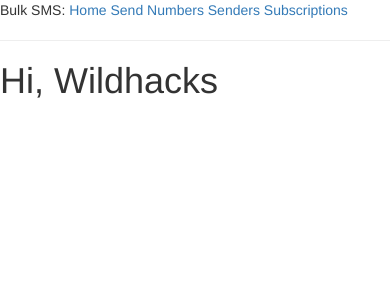
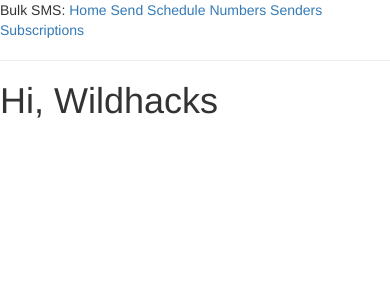
Before and after one commit to nevilgeorge-zz/bulk-sms, a Flask app: page / in a window 390 px wide. Shown: the top 300 px of the page. Run offline with Flask 2, Linux system fonts and the light colour scheme; parts of the project's set-up code (start-up, migrations or seed data) failed here and were passed over; some libraries are stand-ins or nearby versions.

Commit message:
refactoring message scheduling into separate view

```diff
--- a/app/templates/base.html
+++ b/app/templates/base.html
@@ -29,6 +29,7 @@
       Bulk SMS:
       <a href="/">Home</a>
       <a href="/send">Send</a>
+      <a href="/schedule">Schedule</a>
       <a href="/number">Numbers</a>
       <a href="/sender">Senders</a>
       <a href="/subscription">Subscriptions</a>
--- a/app/views.py
+++ b/app/views.py
@@ -26,7 +26,6 @@ def send():
 	"""Render sms sending page."""
 
 	send_message_form = forms.SendMessageForm()
-	schedule_message_form = forms.ScheduleMessageForm()
 
 	if send_message_form.validate_on_submit():
 		# check if there are any active senders first
@@ -65,7 +64,18 @@ def send():
 	return render_template(
 		'send.html',
 		messages=messages,
-		send_message_form=send_message_form,
+		send_message_form=send_message_form
+	)
+
+
+@app.route('/schedule', methods=['GET', 'POST'])
+def schedule():
+	"""Render schedule message view."""
+
+	schedule_message_form = forms.ScheduleMessageForm()
+
+	return render_template(
+		'schedule.html',
 		schedule_message_form=schedule_message_form
 	)
 
```
Also changed, not shown: app/templates/schedule.html (added, +27 -0 lines), app/templates/send.html (+0 -15 lines).
